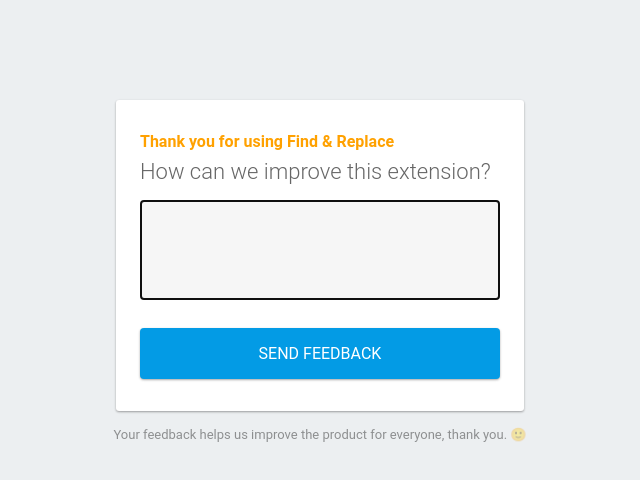
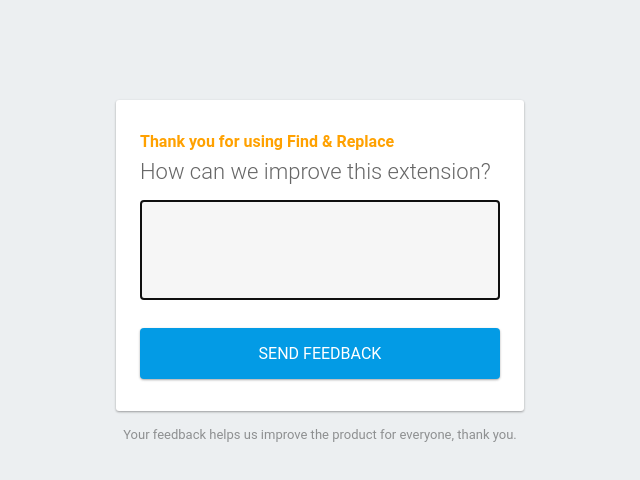
Before and after one commit to Dalimil/Find-and-Replace-Browser-Extension, a browser extension: page support-website/public/feedback.html in a window 1280 px wide. Shown: the full height of the page, 320-960 px from the left. Drawn offline with nearby package versions, Linux system fonts and the light colour scheme.

Commit message:
Remove unicode emoji character

```diff
--- a/support-website/public/feedback.html
+++ b/support-website/public/feedback.html
@@ -16,7 +16,7 @@
     <p></p>
     <a href="#" class="default-a" id='feedback-submit'>Send Feedback</a>
   </div>
-  <p id="load">Your feedback helps us improve the product for everyone, thank you. 🙂</p>
+  <p id="load">Your feedback helps us improve the product for everyone, thank you.</p>
 
   <script src="https://ajax.googleapis.com/ajax/libs/jquery/3.2.1/jquery.min.js"></script>
   <script src="./feedback.js"></script>
```
Also changed, not shown: support-website/public/uninstall.html (+1 -1 lines).
